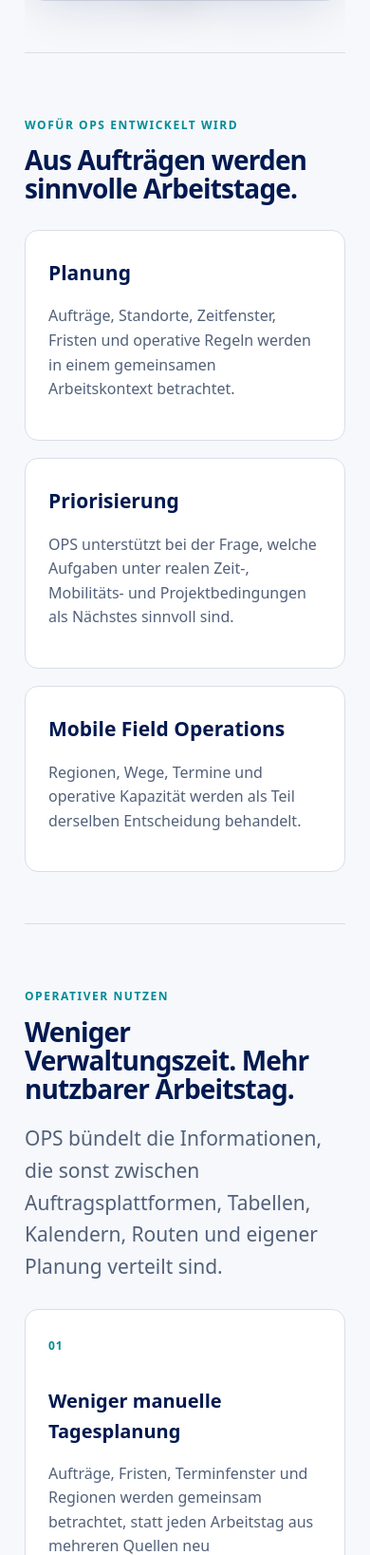
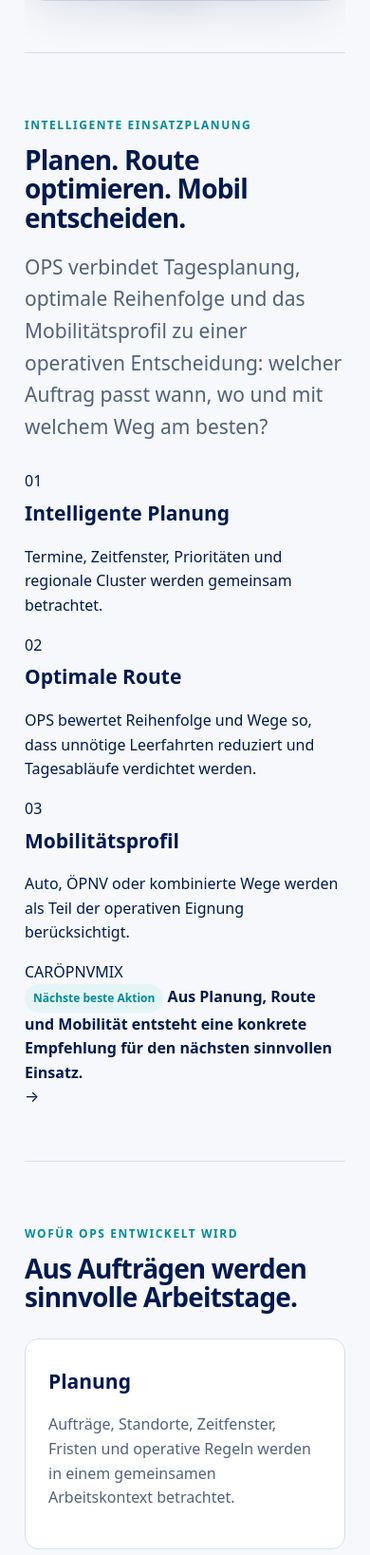
Before and after one commit to gitinsodema/mysterymarket.de, a PHP site: page /tools.php in a window 390 px wide. Shown: the part 2374-4011 px from the top of the page at 95% size. Run offline with PHP 8.4, Linux system fonts and the light colour scheme.

Commit message:
ui: visualise intelligent planning route and mobility in OPS

```diff
--- a/tools.php
+++ b/tools.php
@@ -2,6 +2,47 @@
 declare(strict_types=1);
 require_once __DIR__ . '/includes/site.php';
 $c = mmPageCopy('ops');
+$opsDecisionCopy = [
+    'de' => [
+        'eyebrow' => 'Intelligente Einsatzplanung',
+        'title' => 'Planen. Route optimieren. Mobil entscheiden.',
+        'lead' => 'OPS verbindet Tagesplanung, optimale Reihenfolge und das Mobilitätsprofil zu einer operativen Entscheidung: welcher Auftrag passt wann, wo und mit welchem Weg am besten?',
+        'planning' => 'Intelligente Planung',
+        'planning_text' => 'Termine, Zeitfenster, Prioritäten und regionale Cluster werden gemeinsam betrachtet.',
+        'route' => 'Optimale Route',
+        'route_text' => 'OPS bewertet Reihenfolge und Wege so, dass unnötige Leerfahrten reduziert und Tagesabläufe verdichtet werden.',
+        'mobility' => 'Mobilitätsprofil',
+        'mobility_text' => 'Auto, ÖPNV oder kombinierte Wege werden als Teil der operativen Eignung berücksichtigt.',
+        'decision' => 'Nächste beste Aktion',
+        'decision_text' => 'Aus Planung, Route und Mobilität entsteht eine konkrete Empfehlung für den nächsten sinnvollen Einsatz.',
+    ],
+    'en' => [
+        'eyebrow' => 'Intelligent field planning',
+        'title' => 'Plan. Optimise the route. Decide on the move.',
+        'lead' => 'OPS combines day planning, optimal sequencing and the mobility profile into one operational decision: which assignment fits best, when, where and by which mode of travel?',
+        'planning' => 'Intelligent planning',
+        'planning_text' => 'Appointments, time windows, priorities and regional clusters are considered together.',
+        'route' => 'Optimal route',
+        'route_text' => 'OPS evaluates sequence and travel so unnecessary dead mileage is reduced and working days become denser.',
+        'mobility' => 'Mobility profile',
+        'mobility_text' => 'Car, public transport or mixed travel can be considered as part of operational suitability.',
+        'decision' => 'Next best action',
+        'decision_text' => 'Planning, route and mobility are combined into a concrete recommendation for the next useful assignment.',
+    ],
+    'nl' => [
+        'eyebrow' => 'Intelligente inzetplanning',
+        'title' => 'Plannen. Route optimaliseren. Mobiel beslissen.',
+        'lead' => 'OPS combineert dagplanning, optimale volgorde en het mobiliteitsprofiel tot één operationele beslissing: welke opdracht past wanneer, waar en met welk vervoermiddel het best?',
+        'planning' => 'Intelligente planning',
+        'planning_text' => 'Afspraken, tijdvensters, prioriteiten en regionale clusters worden gezamenlijk bekeken.',
+        'route' => 'Optimale route',
+        'route_text' => 'OPS beoordeelt volgorde en reizen om onnodige lege kilometers te verminderen en werkdagen compacter te maken.',
+        'mobility' => 'Mobiliteitsprofiel',
+        'mobility_text' => 'Auto, OV of gecombineerde reizen kunnen worden meegenomen als onderdeel van de operationele geschiktheid.',
+        'decision' => 'Volgende beste actie',
+        'decision_text' => 'Planning, route en mobiliteit vormen samen een concrete aanbeveling voor de volgende zinvolle opdracht.',
+    ],
+][mmLanguage()] ?? [];
 mmHeader($c['title'], $c['lead']);
 ?>
 <section class="hero">
@@ -63,6 +104,46 @@ mmHeader($c['title'], $c['lead']);
         <div class="ops-task-line"><span></span><b>Next</b></div>
         <div class="ops-task-line"><span></span><b>Later</b></div>
       </div>
+    </div>
+  </div>
+</section>
+
+<section class="section ops-decision-section">
+  <div class="section-head">
+    <p class="eyebrow"><?= mmEscape($opsDecisionCopy['eyebrow']) ?></p>
+    <h2><?= mmEscape($opsDecisionCopy['title']) ?></h2>
+    <p class="lead"><?= mmEscape($opsDecisionCopy['lead']) ?></p>
+  </div>
+  <div class="ops-decision-visual" aria-label="<?= mmEscape($opsDecisionCopy['title']) ?>">
+    <div class="ops-decision-grid">
+      <article class="ops-decision-card">
+        <span class="ops-decision-icon">01</span>
+        <h3><?= mmEscape($opsDecisionCopy['planning']) ?></h3>
+        <p><?= mmEscape($opsDecisionCopy['planning_text']) ?></p>
+        <div class="ops-mini-calendar"><i></i><i></i><i></i><i></i><i></i><i></i></div>
+      </article>
+      <article class="ops-decision-card route-card">
+        <span class="ops-decision-icon">02</span>
+        <h3><?= mmEscape($opsDecisionCopy['route']) ?></h3>
+        <p><?= mmEscape($opsDecisionCopy['route_text']) ?></p>
+        <div class="ops-route-map" aria-hidden="true">
+          <span class="route-node route-a"></span><span class="route-node route-b"></span><span class="route-node route-c"></span><span class="route-node route-d"></span>
+          <i></i>
+        </div>
+      </article>
+      <article class="ops-decision-card mobility-card">
+        <span class="ops-decision-icon">03</span>
+        <h3><?= mmEscape($opsDecisionCopy['mobility']) ?></h3>
+        <p><?= mmEscape($opsDecisionCopy['mobility_text']) ?></p>
+        <div class="ops-mobility-profile">
+          <span>CAR</span><span>ÖPNV</span><span>MIX</span>
+        </div>
+      </article>
+    </div>
+    <div class="ops-next-action">
+      <span class="badge"><?= mmEscape($opsDecisionCopy['decision']) ?></span>
+      <strong><?= mmEscape($opsDecisionCopy['decision_text']) ?></strong>
+      <div class="ops-next-arrow" aria-hidden="true">→</div>
     </div>
   </div>
 </section>
```
